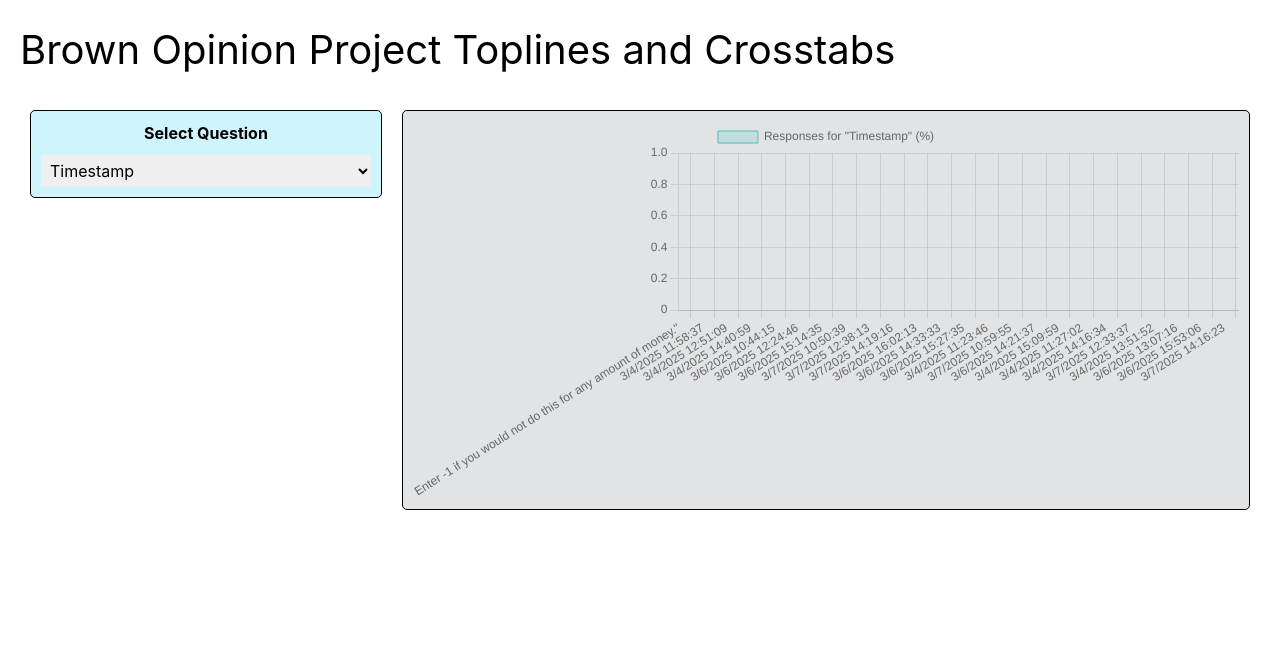
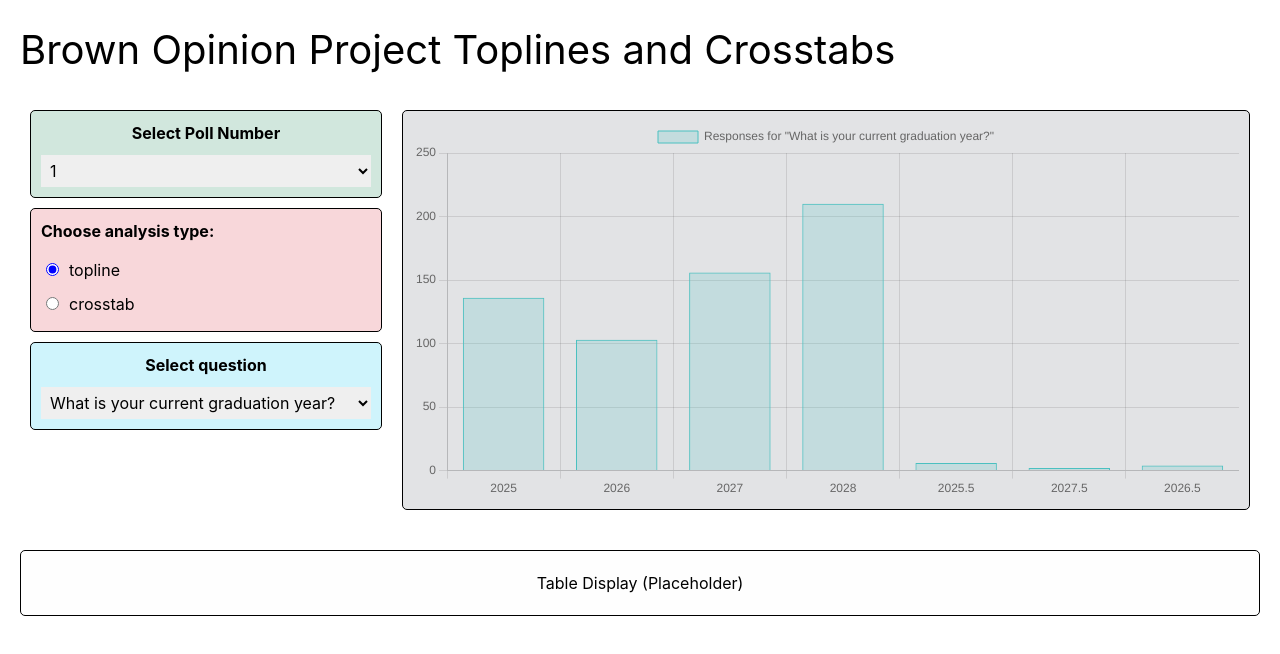
Before and after one commit to fullstackatbrown/project-bop, a React (Create React App) app: page /visualization in a window 1280 px wide. Shown: the top 654 px of the page. Built offline with nearby package versions, Linux system fonts and the light colour scheme.

Commit message:
works for one poll

```diff
--- a/package.json
+++ b/package.json
@@ -6,6 +6,7 @@
     "chart.js": "^4.4.8",
     "cra-template": "1.2.0",
     "firebase": "^11.4.0",
+    "papaparse": "^5.5.2",
     "react": "^19.0.0",
     "react-chartjs-2": "^5.3.0",
     "react-dom": "^19.0.0",
--- a/src/pages/Visualization.js
+++ b/src/pages/Visualization.js
@@ -1,287 +1,264 @@
-// // Visualization.js
-// import React, { useState } from 'react';
-// import mockData from '../mockPollDataNumerical.json';
-// import { Bar } from 'react-chartjs-2';
-// import { Chart as ChartJS, CategoryScale, LinearScale, BarElement, Title, Tooltip, Legend } from 'chart.js';
-// import { csvToJson } from "../utils/utilsCSV";
+// Visualization.js
+import React, { useState, useEffect } from 'react';
+import Papa from 'papaparse';
+import { Bar } from 'react-chartjs-2';
+import {
+  Chart as ChartJS,
+  CategoryScale,
+  LinearScale,
+  BarElement,
+  Title,
+  Tooltip,
+  Legend,
+} from 'chart.js';
 
-// ChartJS.register(CategoryScale, LinearScale, BarElement, Title, Tooltip, Legend);
-
-// const Visualization = () => {
-//   const [pollNumber, setPollNumber] = useState('1');
-//   const [analysisType, setAnalysisType] = useState('topline');
-//   const [toplineQuestion, setToplineQuestion] = useState('1');
-//   const [crosstabBy, setCrosstabBy] = useState('1');
-//   const [crosstabResults, setCrosstabResults] = useState('1');
-
-//   const handlePollChange = (e) => setPollNumber(e.target.value);
-//   const handleToplineQuestionChange = (e) => setToplineQuestion(e.target.value);
-//   const handleCrosstabByChange = (e) => setCrosstabBy(e.target.value);
-//   const handleCrosstabResultsChange = (e) => setCrosstabResults(e.target.value);
-
-//   const containerStyle = { padding: '20px' };
-//   const headerStyle = { fontSize: '2.5rem', marginBottom: '20px' };
-//   const rowStyle = { display: 'flex', flexDirection: 'row', marginBottom: '20px' };
-//   const leftColumnStyle = { flex: '0 0 30%', padding: '10px' };
-//   const rightColumnStyle = { flex: '0 0 70%', padding: '10px' };
-//   const boxStyle = { marginBottom: '10px', padding: '10px', border: '1px solid #000', borderRadius: '5px', textAlign: 'center' };
-
-//   const selectStyle = {
-//     marginTop: '10px',
-//     padding: '5px',
-//     width: '100%',
-//     maxHeight: '200px', // Limits dropdown height to ensure scrolling
-//     overflowY: 'auto', // Enables scrolling when there are too many options
-//   };
-
-//   const raceData = mockData.raceStatistics;
-//   const labels = Object.keys(raceData);
-//   const dataValues = Object.values(raceData);
-
-//   const chartData = {
-//     labels: labels,
-//     datasets: [
-//       {
-//         label: 'Race Distribution',
-//         data: dataValues,
-//         backgroundColor: 'rgba(75, 192, 192, 0.2)',
-//         borderColor: 'rgba(75, 192, 192, 1)',
-//         borderWidth: 1,
-//       },
-//     ],
-//   };
-
-//   const customQuestions = [
-//     "race",
-//     "What is your opinion on climate change?",
-//     "Do you support free healthcare?",
-//     "Should taxes be increased for the rich?",
-//     "Your favorite color?",
-//     "Do you prefer coffee or tea?",
-//   ];
-
-//   return (
-//     <div style={containerStyle}>
-//       <h1 style={headerStyle}>Brown Opinion Project Toplines and Crosstabs</h1>
-
-//       <div style={rowStyle}>
-//         <div style={leftColumnStyle}>
-//           <div style={{ ...boxStyle, backgroundColor: '#d1e7dd' }}>
-//             <strong>Select Poll Number</strong>
-//             <br />
-//             <select value={pollNumber} onChange={handlePollChange} style={selectStyle}>
-//               {Array.from({ length: 14 }, (_, index) => (
-//                 <option key={index + 1} value={index + 1}>
-//                   {index + 1}
-//                 </option>
-//               ))}
-//             </select>
-//           </div>
-
-//           <div style={{ ...boxStyle, backgroundColor: '#f8d7da', textAlign: 'left' }}>
-//             <strong>Choose analysis type:</strong>
-//             <div style={{ marginTop: '10px' }}>
-//               <label style={{ display: 'block', padding: '5px', cursor: 'pointer' }}>
-//                 <input
-//                   type="radio"
-//                   name="analysis"
-//                   value="topline"
-//                   checked={analysisType === 'topline'}
-//                   onChange={() => setAnalysisType('topline')}
-//                   style={{ accentColor: 'blue', marginRight: '10px' }}
-//                 />
-//                 topline
-//               </label>
-//               <label style={{ display: 'block', padding: '5px', cursor: 'pointer' }}>
-//                 <input
-//                   type="radio"
-//                   name="analysis"
-//                   value="crosstab"
-//                   checked={analysisType === 'crosstab'}
-//                   onChange={() => setAnalysisType('crosstab')}
-//                   style={{ accentColor: 'blue', marginRight: '10px' }}
-//                 />
-//                 crosstab
-//               </label>
-//             </div>
-//           </div>
-
-//           {analysisType === 'topline' && (
-//             <div style={{ ...boxStyle, backgroundColor: '#cff4fc' }}>
-//               <strong>Select question</strong>
-//               <br />
-//               <select value={toplineQuestion} onChange={handleToplineQuestionChange} style={selectStyle}>
-//               {customQuestions.map((question, index) => (
-//                 <option key={index} value={question}>
-//                   {question}
-//                 </option>
-//                 ))}
-//               </select>
-//             </div>
-//           )}
-
-//           {analysisType === 'crosstab' && (
-//             <>
-//               <div style={{ ...boxStyle, backgroundColor: '#cff4fc' }}>
-//                 <strong>Select question to crosstab by</strong>
-//                 <br />
-//                 <select value={crosstabBy} onChange={handleCrosstabByChange} style={selectStyle}>
-//                   {Array.from({ length: 21 }, (_, index) => (
-//                     <option key={index + 1} value={index + 1}>
-//                       {index + 1}
-//                     </option>
-//                   ))}
-//                 </select>
-//               </div>
-//               <div style={{ ...boxStyle, backgroundColor: '#fff3cd' }}>
-//                 <strong>Select question to get results</strong>
-//                 <br />
-//                 <select value={crosstabResults} onChange={handleCrosstabResultsChange} style={selectStyle}>
-//                   {Array.from({ length: 21 }, (_, index) => (
-//                     <option key={index + 1} value={index + 1}>
-//                       {index + 1}
-//                     </option>
-//                   ))}
-//                 </select>
-//               </div>
-//             </>
-//           )}
-//         </div>
-
-//         <div style={rightColumnStyle}>
-//           <div
-//             style={{
-//               ...boxStyle,
-//               backgroundColor: '#e2e3e5',
-//               width: '100%',
-//               height: '400px',
-//               display: 'flex',
-//               alignItems: 'center',
-//               justifyContent: 'center',
-//             }}
-//           >
-//             <Bar data={chartData} options={{ responsive: true, maintainAspectRatio: false }} />
-//           </div>
-//         </div>
-//       </div>
-
-//       <div style={{ ...boxStyle, backgroundColor: '#fefefe', width: '100%', padding: '20px' }}>
-//         Table Display (Placeholder)
-//       </div>
-//     </div>
-//   );
-// };
-
-// export default Visualization;
-
-
-
-
-
-
-
-
-
-
-import React, { useState, useEffect } from "react";
-import { Bar } from "react-chartjs-2";
-import { Chart as ChartJS, CategoryScale, LinearScale, BarElement, Title, Tooltip, Legend } from "chart.js";
-import { csvToJson, getColumnProportions } from "../utils/utilsCSV"; // Import helper functions
-
+// Register Chart.js components
 ChartJS.register(CategoryScale, LinearScale, BarElement, Title, Tooltip, Legend);
 
 const Visualization = () => {
-  const [pollNumber, setPollNumber] = useState("1");
-  const [analysisType, setAnalysisType] = useState("topline");
-  const [toplineQuestion, setToplineQuestion] = useState(""); // Selected question
-  const [questionOptions, setQuestionOptions] = useState([]); // Extracted column headers
+  // Existing UI state
+  const [pollNumber, setPollNumber] = useState('1');
+  const [analysisType, setAnalysisType] = useState('topline');
+  // For topline, we use the CSV header questions.
+  const [selectedQuestion, setSelectedQuestion] = useState('');
+  // For crosstab, let the user choose two questions from the CSV header.
+  const [crosstabBy, setCrosstabBy] = useState('');
+  const [crosstabResults, setCrosstabResults] = useState('');
+
+  // New state to store CSV data and headers
+  const [csvData, setCsvData] = useState([]);
+  const [csvHeaders, setCsvHeaders] = useState([]);
+
+  // State for chart data
   const [chartData, setChartData] = useState(null);
-  const [csvString, setCsvString] = useState(null);
 
-  // Fetch CSV data and extract column headers
+  // Handlers
+  const handlePollChange = (e) => setPollNumber(e.target.value);
+  const handleSelectedQuestionChange = (e) => setSelectedQuestion(e.target.value);
+  const handleCrosstabByChange = (e) => setCrosstabBy(e.target.value);
+  const handleCrosstabResultsChange = (e) => setCrosstabResults(e.target.value);
+
+  // Styles (unchanged)
+  const containerStyle = { padding: '20px' };
+  const headerStyle = { fontSize: '2.5rem', marginBottom: '20px' };
+  const rowStyle = { display: 'flex', flexDirection: 'row', marginBottom: '20px' };
+  const leftColumnStyle = { flex: '0 0 30%', padding: '10px' };
+  const rightColumnStyle = { flex: '0 0 70%', padding: '10px' };
+  const boxStyle = { marginBottom: '10px', padding: '10px', border: '1px solid #000', borderRadius: '5px', textAlign: 'center' };
+  const selectStyle = {
+    marginTop: '10px',
+    padding: '5px',
+    width: '100%',
+    maxHeight: '200px',
+    overflowY: 'auto',
+  };
+
+  // Load CSV data from public folder on mount
   useEffect(() => {
-    fetch("/mockDataCSV.csv")
-      .then((response) => response.text())
-      .then((csvString) => {
-        setCsvString(csvString);
-
-        // Convert CSV to JSON
-        const jsonData = csvToJson(csvString);
-
-        if (jsonData.length > 0) {
-          const headers = Object.keys(jsonData[0]); // Extract column names
-          setQuestionOptions(headers); // Store as dropdown options
-          setToplineQuestion(headers[0]); // Set first column as default question
-          updateChartData(csvString, headers[0]); // Initialize chart with default question
+    Papa.parse('/mockDataCSV.csv', {
+      header: true,
+      download: true,
+      complete: (result) => {
+        // result.data is an array of objects (rows) and result.meta.fields holds the header names.
+        setCsvData(result.data);
+        if (result.meta && result.meta.fields) {
+          // Assume the first field is "Timestamp" and skip it.
+          const headers = result.meta.fields.slice(1);
+          setCsvHeaders(headers);
+          // Set default selected questions if not already set.
+          if (headers.length > 0) {
+            if (!selectedQuestion) setSelectedQuestion(headers[0]);
+            if (!crosstabBy) setCrosstabBy(headers[0]);
+            if (headers.length > 1 && !crosstabResults) setCrosstabResults(headers[1]);
+          }
         }
-      })
-      .catch((error) => console.error("Error loading CSV:", error));
+      },
+      error: (error) => {
+        console.error('Error parsing CSV:', error);
+      },
+    });
   }, []);
 
-  const updateChartData = (csvString, question) => {
-    if (!csvString) return;
-
-    const proportions = getColumnProportions(csvString, question); // Get response proportions
-    const labels = Object.keys(proportions);
-    const values = Object.values(proportions).map((val) => parseFloat(val) * 100); // Convert to %
-
+  // For topline: aggregate responses for the selected question.
+  useEffect(() => {
+    if (analysisType !== 'topline' || !selectedQuestion || csvData.length === 0) return;
+    const counts = {};
+    csvData.forEach((row) => {
+      const answer = row[selectedQuestion] || 'No Response';
+      counts[answer] = (counts[answer] || 0) + 1;
+    });
+    const labels = Object.keys(counts);
+    const dataValues = Object.values(counts);
     setChartData({
       labels: labels,
       datasets: [
         {
-          label: `Responses for "${question}" (%)`,
-          data: values,
-          backgroundColor: "rgba(75, 192, 192, 0.2)",
-          borderColor: "rgba(75, 192, 192, 1)",
+          label: `Responses for "${selectedQuestion}"`,
+          data: dataValues,
+          backgroundColor: 'rgba(75, 192, 192, 0.2)',
+          borderColor: 'rgba(75, 192, 192, 1)',
           borderWidth: 1,
         },
       ],
     });
-  };
+  }, [analysisType, selectedQuestion, csvData]);
 
-  const handleToplineQuestionChange = (e) => {
-    const selectedQuestion = e.target.value;
-    setToplineQuestion(selectedQuestion);
-    updateChartData(csvString, selectedQuestion);
-  };
+  // For crosstab: aggregate data based on the two selected questions.
+  useEffect(() => {
+    if (analysisType !== 'crosstab' || !crosstabBy || !crosstabResults || csvData.length === 0) return;
+    const groupCounts = {}; // { groupValue: { subValue: count } }
+    csvData.forEach((row) => {
+      const group = row[crosstabBy] || 'No Response';
+      const sub = row[crosstabResults] || 'No Response';
+      if (!groupCounts[group]) groupCounts[group] = {};
+      groupCounts[group][sub] = (groupCounts[group][sub] || 0) + 1;
+    });
+    const groups = Object.keys(groupCounts).sort();
+    // Get all unique sub-categories across groups.
+    const subSet = new Set();
+    groups.forEach((g) => {
+      Object.keys(groupCounts[g]).forEach((sub) => subSet.add(sub));
+    });
+    const subCategories = Array.from(subSet).sort();
+    // Create datasets: one dataset per sub-category.
+    const datasets = subCategories.map((sub, idx) => {
+      const totalSubs = subCategories.length;
+      // Create a gradient color using HSL: fixed hue & saturation, varying lightness.
+      const lightness = 30 + (idx / totalSubs) * 40; // from 30% to 70%
+      const color = `hsl(200, 70%, ${lightness}%)`;
+      return {
+        label: sub,
+        data: groups.map((g) => groupCounts[g][sub] || 0),
+        backgroundColor: color,
+        borderColor: color,
+        borderWidth: 1,
+      };
+    });
+    setChartData({
+      labels: groups,
+      datasets: datasets,
+    });
+  }, [analysisType, csvData, crosstabBy, crosstabResults]);
 
   return (
-    <div style={{ padding: "20px" }}>
-      <h1 style={{ fontSize: "2.5rem", marginBottom: "20px" }}>Brown Opinion Project Toplines and Crosstabs</h1>
+    <div style={containerStyle}>
+      <h1 style={headerStyle}>Brown Opinion Project Toplines and Crosstabs</h1>
 
-      <div style={{ display: "flex", flexDirection: "row", marginBottom: "20px" }}>
-        <div style={{ flex: "0 0 30%", padding: "10px" }}>
-          <div style={{ marginBottom: "10px", padding: "10px", border: "1px solid #000", borderRadius: "5px", textAlign: "center", backgroundColor: "#cff4fc" }}>
-            <strong>Select Question</strong>
+      <div style={rowStyle}>
+        <div style={leftColumnStyle}>
+          <div style={{ ...boxStyle, backgroundColor: '#d1e7dd' }}>
+            <strong>Select Poll Number</strong>
             <br />
-            <select value={toplineQuestion} onChange={handleToplineQuestionChange} style={{ marginTop: "10px", padding: "5px", width: "100%" }}>
-              {questionOptions.map((question, index) => (
-                <option key={index} value={question}>
-                  {question}
+            <select value={pollNumber} onChange={handlePollChange} style={selectStyle}>
+              {Array.from({ length: 14 }, (_, index) => (
+                <option key={index + 1} value={index + 1}>
+                  {index + 1}
                 </option>
               ))}
             </select>
           </div>
+
+          <div style={{ ...boxStyle, backgroundColor: '#f8d7da', textAlign: 'left' }}>
+            <strong>Choose analysis type:</strong>
+            <div style={{ marginTop: '10px' }}>
+              <label style={{ display: 'block', padding: '5px', cursor: 'pointer' }}>
+                <input
+                  type="radio"
+                  name="analysis"
+                  value="topline"
+                  checked={analysisType === 'topline'}
+                  onChange={() => setAnalysisType('topline')}
+                  style={{ accentColor: 'blue', marginRight: '10px' }}
+                />
+                topline
+              </label>
+              <label style={{ display: 'block', padding: '5px', cursor: 'pointer' }}>
+                <input
+                  type="radio"
+                  name="analysis"
+                  value="crosstab"
+                  checked={analysisType === 'crosstab'}
+                  onChange={() => setAnalysisType('crosstab')}
+                  style={{ accentColor: 'blue', marginRight: '10px' }}
+                />
+                crosstab
+              </label>
+            </div>
+          </div>
+
+          {analysisType === 'topline' && (
+            <div style={{ ...boxStyle, backgroundColor: '#cff4fc' }}>
+              <strong>Select question</strong>
+              <br />
+              <select value={selectedQuestion} onChange={handleSelectedQuestionChange} style={selectStyle}>
+                {csvHeaders.map((question, index) => (
+                  <option key={index} value={question}>
+                    {question}
+                  </option>
+                ))}
+              </select>
+            </div>
+          )}
+
+          {analysisType === 'crosstab' && (
+            <>
+              <div style={{ ...boxStyle, backgroundColor: '#cff4fc' }}>
+                <strong>Select question to crosstab by</strong>
+                <br />
+                <select value={crosstabBy} onChange={handleCrosstabByChange} style={selectStyle}>
+                  {csvHeaders.map((question, index) => (
+                    <option key={index} value={question}>
+                      {question}
+                    </option>
+                  ))}
+                </select>
+              </div>
+              <div style={{ ...boxStyle, backgroundColor: '#fff3cd' }}>
+                <strong>Select question to get results</strong>
+                <br />
+                <select value={crosstabResults} onChange={handleCrosstabResultsChange} style={selectStyle}>
+                  {csvHeaders.map((question, index) => (
+                    <option key={index} value={question}>
+                      {question}
+                    </option>
+                  ))}
+                </select>
+              </div>
+            </>
+          )}
         </div>
 
-        <div style={{ flex: "0 0 70%", padding: "10px" }}>
+        <div style={rightColumnStyle}>
           <div
             style={{
-              marginBottom: "10px",
-              padding: "10px",
-              border: "1px solid #000",
-              borderRadius: "5px",
-              backgroundColor: "#e2e3e5",
-              width: "100%",
-              height: "400px",
-              display: "flex",
-              alignItems: "center",
-              justifyContent: "center",
+              ...boxStyle,
+              backgroundColor: '#e2e3e5',
+              width: '100%',
+              height: '400px',
+              display: 'flex',
+              alignItems: 'center',
+              justifyContent: 'center',
             }}
           >
-            {chartData ? <Bar data={chartData} options={{ responsive: true, maintainAspectRatio: false }} /> : <p>Loading chart...</p>}
+            {analysisType === 'topline' ? (
+              chartData ? (
+                <Bar data={chartData} options={{ responsive: true, maintainAspectRatio: false }} />
+              ) : (
+                <p>Loading chart...</p>
+              )
+            ) : (
+              chartData ? (
+                <Bar data={chartData} options={{ responsive: true, maintainAspectRatio: false }} />
+              ) : (
+                <p>Loading chart...</p>
+              )
+            )}
           </div>
         </div>
+      </div>
+
+      <div style={{ ...boxStyle, backgroundColor: '#fefefe', width: '100%', padding: '20px' }}>
+        Table Display (Placeholder)
       </div>
     </div>
   );
```
Also changed, not shown: 1 other file (tests, documents, lock files or other folders).
